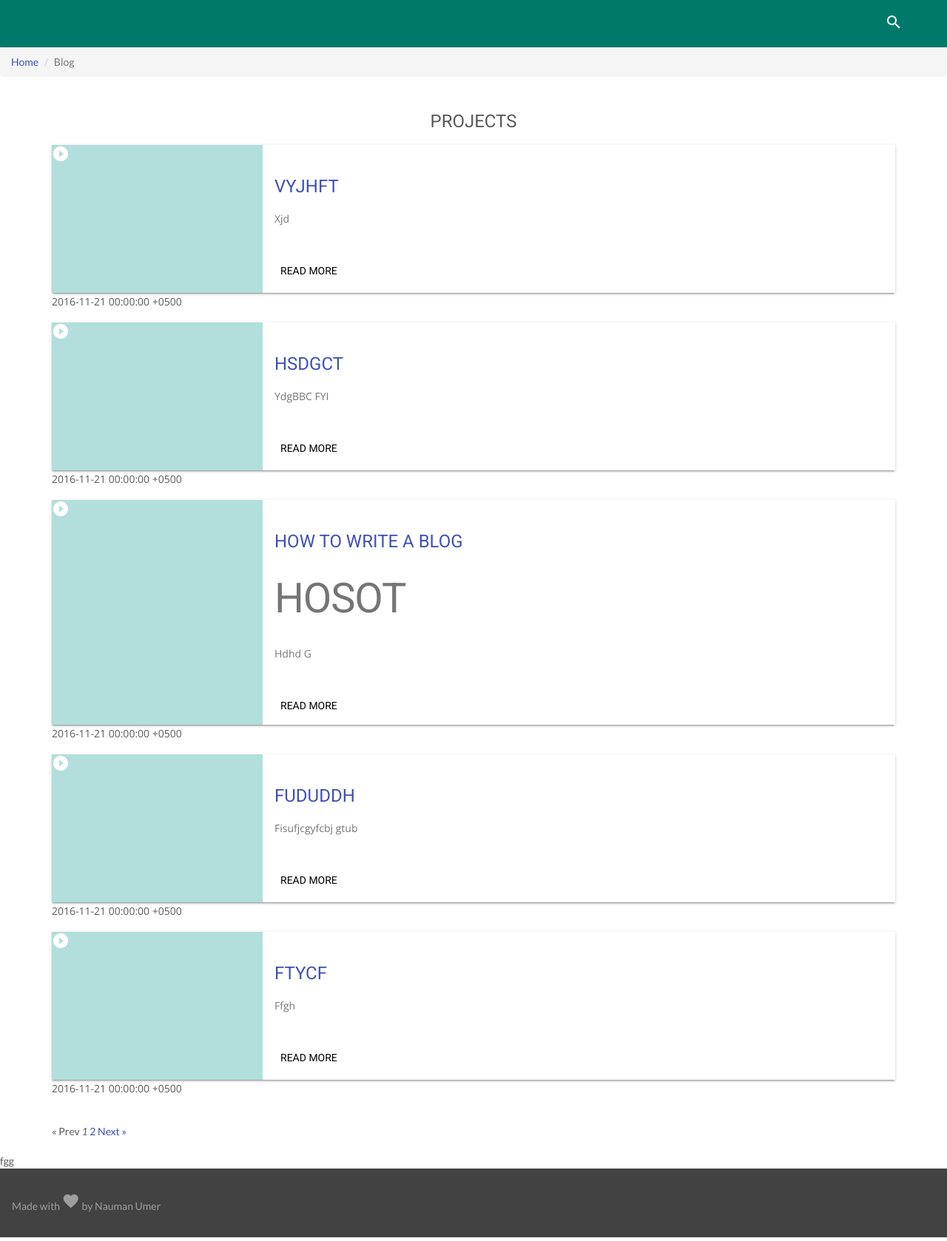
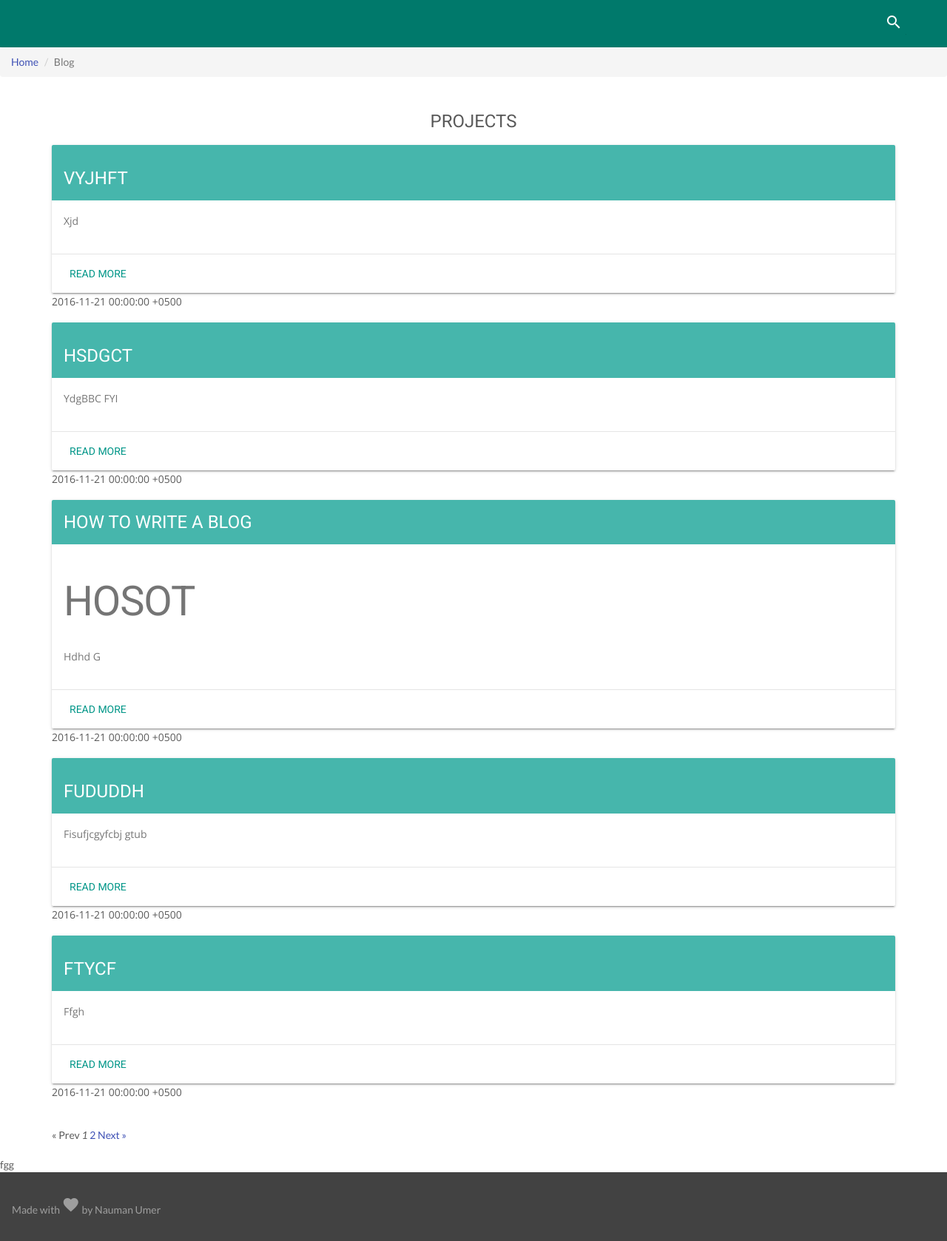
Before and after one commit to nmanumr/nmanumr.com, a Jekyll site: the page built from blog/index.html, in a window 1280 px wide. Shown: the whole page at 74% size. Built offline with Jekyll 4.4.1, drawn with Linux system fonts in a browser that asks for light colours; nearby versions of some CDN libraries; library files that are not in the unit come from our copies; the list of posts is cut into pages by our own code; comment, search, counter and statistics services are not loaded.

Commit message:
Update index.html

```diff
--- a/blog/index.html
+++ b/blog/index.html
@@ -18,20 +18,21 @@
 
 <!-- This loops through the paginated posts -->
 {% for post in paginator.posts %}
-<section class="section--center mdl-grid mdl-grid--no-spacing mdl-shadow--2dp">
-            <header class="section__play-btn mdl-cell mdl-cell--3-col-desktop mdl-cell--2-col-tablet mdl-cell--4-col-phone mdl-color--teal-100 mdl-color-text--white">
-              <i class="material-icons">play_circle_filled</i>
-            </header>
-            <div class="mdl-card mdl-cell mdl-cell--9-col-desktop mdl-cell--6-col-tablet mdl-cell--4-col-phone">
-              <div class="mdl-card__supporting-text">
-                <h4><a href="{{ post.url }}">{{ post.title }}</a></h4>
-                {{ post.content }}
-              </div>
-              <div class="mdl-card__actions">
-                <a href="{{ post.url }}" class="mdl-button">Read More</a>
-              </div>
-            </div>
-           </section>
+<div class="mdl-card mdl-shadow--2dp" style="width:100%">
+  <div class="mdl-card__title mdl-card--expand" style="color:#fff;background:
+    url('') 50% no-repeat #46B6AC;">
+    <h2 class="mdl-card__title-text">{{ post.title }}</h2>
+  </div>
+  <div class="mdl-card__supporting-text">
+    {{ post.content }}
+  </div>
+  <div class="mdl-card__actions mdl-card--border pull-right">
+    <a class="mdl-button mdl-button--colored mdl-js-button mdl-js-ripple-effect" href="{{ post.url }}">
+      Read More
+    </a>
+  </div>
+</div>
+
   <p class="author">
     <span class="date">{{ post.date }}</span>
   </p>
```
